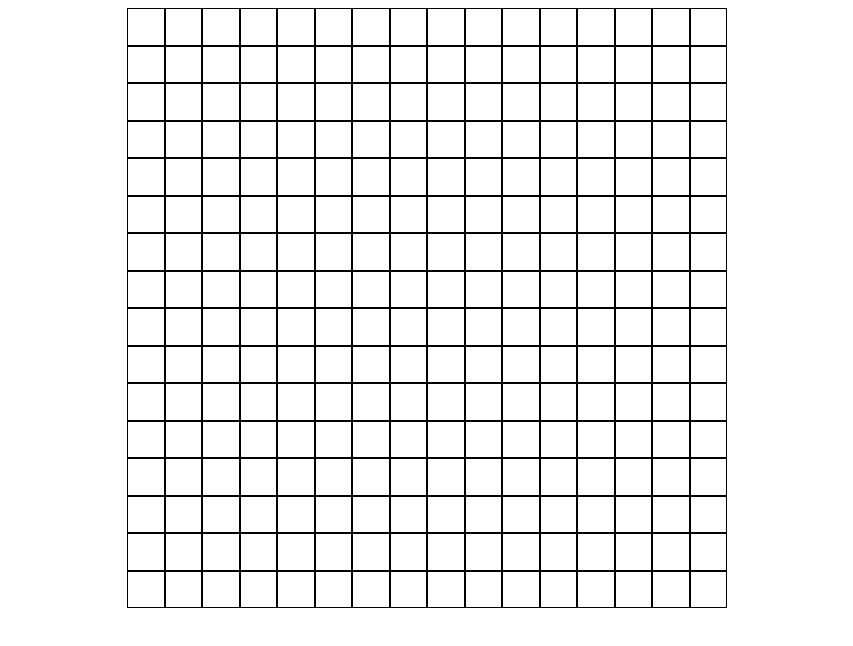
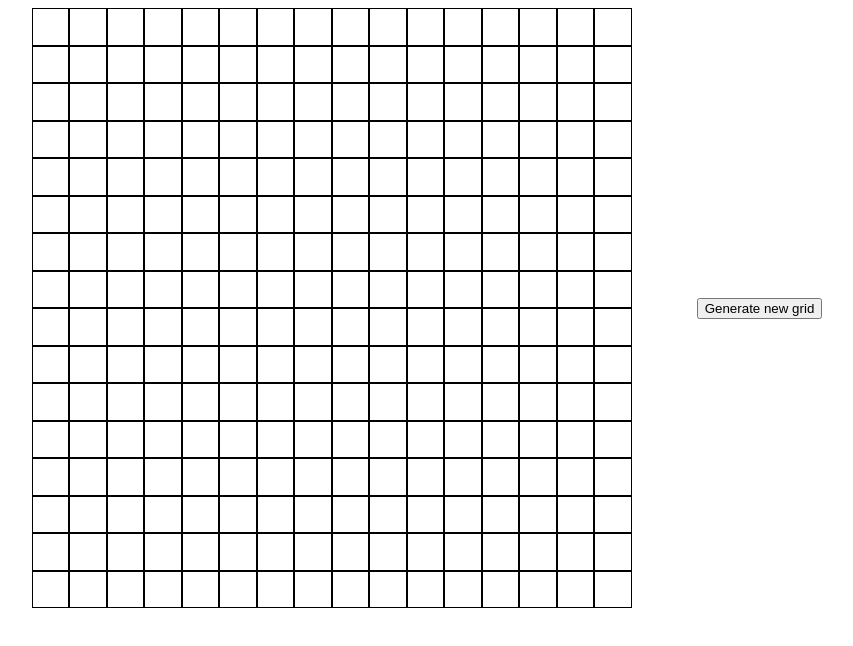
Before and after one commit to dylansr99/etchASketch, a plain HTML site: page index.html in a window 1280 px wide. Shown: the whole page, without its empty margins (213-1066 px from the left). Drawn offline with Linux system fonts and the light colour scheme.

Commit message:
Add button to generate new grid

```diff
--- a/index.html
+++ b/index.html
@@ -8,6 +8,7 @@
 </head>
 <body>
     <div id="container"></div>
+    <button id="generateNewGrid">Generate new grid</button>
      <script src="etchASketch.js"></script>
 </body>
 </html>
```
